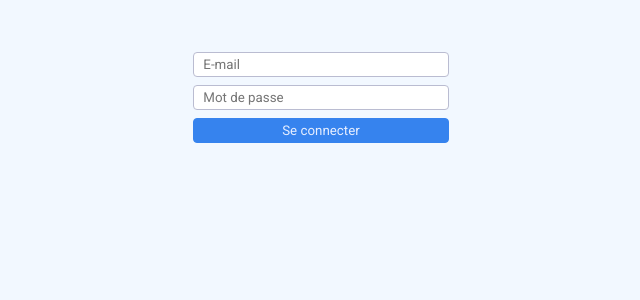
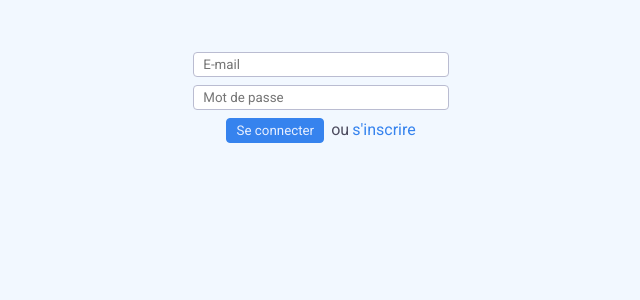
Before and after one commit to juliensale/todo-app, a React (Create React App) app in the folder frontend/app/: page /login in a window 1280 px wide. Shown: the top 300 px of the page, without its empty margins (319-959 px from the left). Built offline with nearby package versions, Linux system fonts and the light colour scheme; no server answers.

Commit message:
Signup&Login forms

```diff
--- a/frontend/app/src/components/task/subtask/SubtaskCreateForm.jsx
+++ b/frontend/app/src/components/task/subtask/SubtaskCreateForm.jsx
@@ -21,7 +21,7 @@ const SubTaskCreateForm = ({ task_id, onCreate }) => {
 
     return (
         <form onSubmit={handleSubmit} className="subtask-create-form">
-            <input type="text" value={title} onChange={handleChange} />
+            <input type="text" value={title} onChange={handleChange} placeholder="Créer une sous-tâche" />
             <div className="button-container">
                 <button className="create-button">
                     <i className="far fa-plus" />
--- a/frontend/app/src/components/user/Login.jsx
+++ b/frontend/app/src/components/user/Login.jsx
@@ -1,6 +1,7 @@
 import React, { Component } from 'react'
 import * as authActions from '../../store/actions/authActions'
 import { connect } from 'react-redux'
+import { Link } from "react-router-dom"
 
 class Login extends Component {
 
@@ -27,7 +28,11 @@ class Login extends Component {
                     {(this.props.error) ? (<p className="error">Une erreur est survenue</p>) : (null)}
                     <input type="email" name="email" value={this.state.email} onChange={this.handleChange} placeholder="E-mail" />
                     <input type="password" name="password" value={this.state.password} onChange={this.handleChange} placeholder="Mot de passe" />
-                    <button>Se connecter</button>
+                    <div>
+                        <button>Se connecter</button>
+                        ou
+                        <Link to="/signup">s'inscrire</Link>
+                    </div>
                 </form>
             </div>
         )
--- a/frontend/app/src/components/user/Signup.jsx
+++ b/frontend/app/src/components/user/Signup.jsx
@@ -1,6 +1,7 @@
 import React, { Component } from 'react'
 import * as authActions from '../../store/actions/authActions'
 import { connect } from 'react-redux'
+import { Link } from 'react-router-dom'
 
 class Signup extends Component {
 
@@ -46,7 +47,20 @@ class Signup extends Component {
             missMatch = <p className="error">Les mots de passe sont différents</p>
         }
 
-        const button = (this.is_valid()) ? (<button>Créer un compte</button>) : (<div className="fake-button">Créer un compte</div>)
+        const button = (this.is_valid())
+            ? (
+                <div>
+                    <button>Créer un compte</button>
+                    ou
+                    <Link to="/login">se connecter</Link>
+                </div>
+            ) : (
+                <div>
+                    <div className="fake-button">Créer un compte</div>
+                    ou
+                    <Link to="/login">se connecter</Link>
+                </div>
+            )
 
         return (
             <div className="form-container">
--- a/frontend/app/src/css/App.css
+++ b/frontend/app/src/css/App.css
@@ -203,6 +203,20 @@ section {
   border-radius: .8em;
 }
 
+.settings .form-container form button {
+  color: var(--button-text-color);
+  background-color: var(--button-color);
+  border: 1px solid var(--button-color);
+  padding: .3em .7em;
+}
+
+.settings .form-container form button:hover {
+  -webkit-transition: .2s;
+  transition: .2s;
+  color: var(--button-color);
+  background-color: transparent;
+}
+
 .settings .disconnect-button {
   background: transparent;
   color: #d60000;
@@ -311,25 +325,31 @@ section {
   margin-left: 1em;
 }
 
-.form-container form button {
-  width: 100%;
+.form-container form div button {
+  width: auto;
   margin-top: .3em;
   padding: .3em .7em;
   color: var(--button-text-color);
   background-color: var(--button-color);
   border-radius: .3em;
+  margin-right: .5em;
   border: 1px solid var(--button-color);
 }
 
-.form-container form button:hover {
+.form-container form div button:hover {
   -webkit-transition: .2s;
   transition: .2s;
   color: var(--button-color);
   background-color: transparent;
 }
 
-.form-container form .fake-button {
-  width: 100%;
+.form-container form div a {
+  color: var(--button-color);
+  margin-left: .2em;
+}
+
+.form-container form div .fake-button {
+  width: auto;
   margin-top: .3em;
   padding: .3em .7em;
   color: var(--button-color);
@@ -337,10 +357,16 @@ section {
   text-align: center;
   border-radius: .3em;
   border: 1px solid var(--button-color);
+  margin-right: .5em;
 }
 
-.form-container form .fake-button:hover {
+.form-container form div .fake-button:hover {
   cursor: not-allowed;
+}
+
+.form-container form div a {
+  color: var(--button-color);
+  margin-left: .2em;
 }
 
 .edit-button {
--- a/frontend/app/src/css/_form.scss
+++ b/frontend/app/src/css/_form.scss
@@ -31,14 +31,18 @@
             }
         }
 
+        div {
             button {
-            width: 100%;
+                width: auto;
                 margin-top: .3em;
                 padding: .3em .7em;
                 color: var(--button-text-color);
                 background-color: var(--button-color);
 
                 border-radius: .3em;
+
+                margin-right: .5em;
+
                 border: 1px solid var(--button-color);
             }
 
@@ -48,8 +52,17 @@
                 background-color: transparent;
             }
 
+            a {
+                color: var(--button-color);
+                margin-left: .2em;
+            }
+
+
+        }
+
+        div {
             .fake-button {
-            width: 100%;
+                width: auto;
                 margin-top: .3em;
                 padding: .3em .7em;
                 color: var(--button-color);
@@ -59,10 +72,19 @@
                 border-radius: .3em;
                 border: 1px solid var(--button-color);
 
+                margin-right: .5em;
+
+
             }
 
             .fake-button:hover {
                 cursor: not-allowed;
             }
+
+            a {
+                color: var(--button-color);
+                margin-left: .2em;
             }
         }
+    }
+}
```
Also changed, not shown: frontend/app/src/css/_settings.scss (+15 -0 lines), 2 other files (tests, documents, lock files or other folders). Lines whose indentation alone changed are shown as unchanged.
